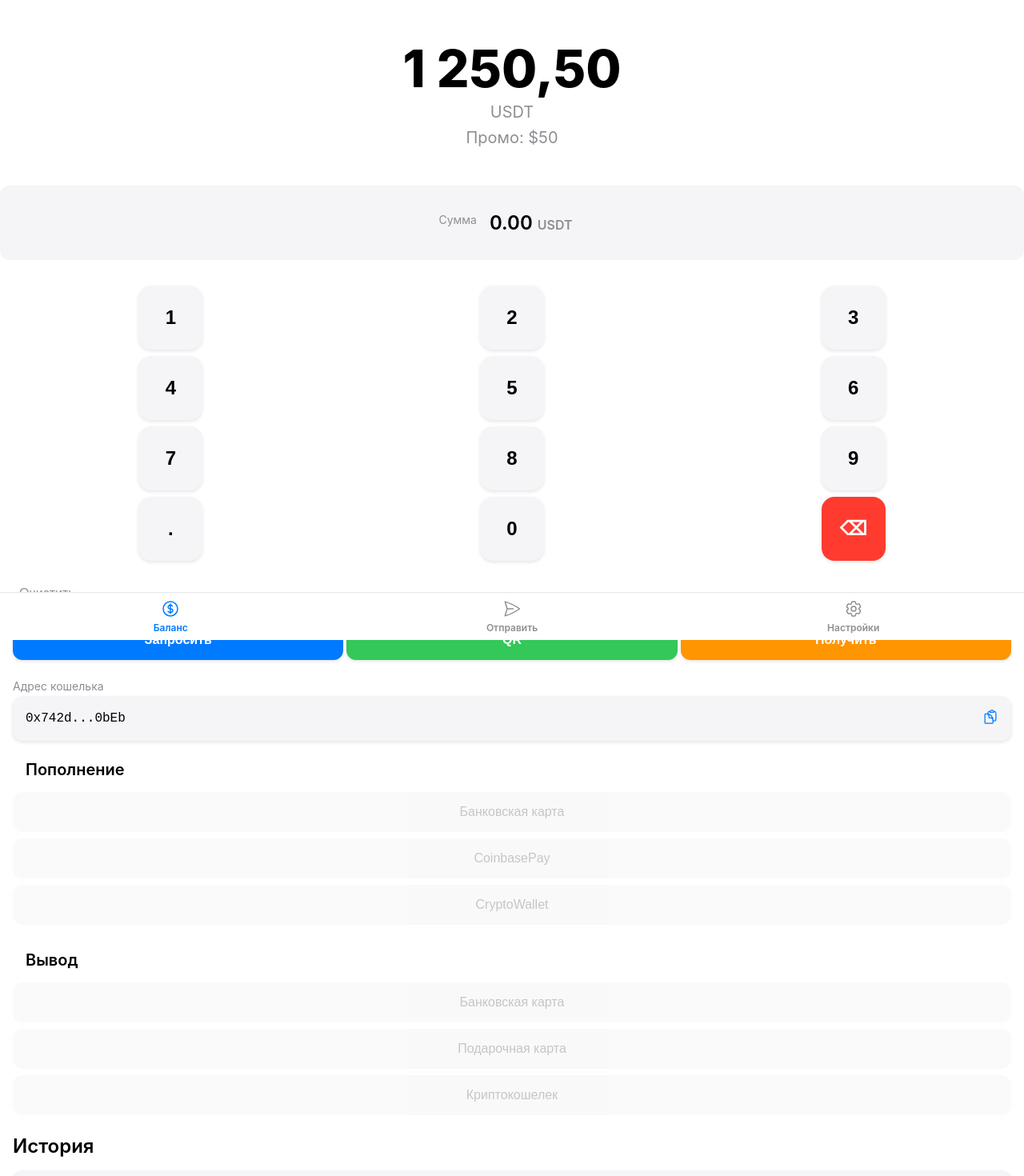
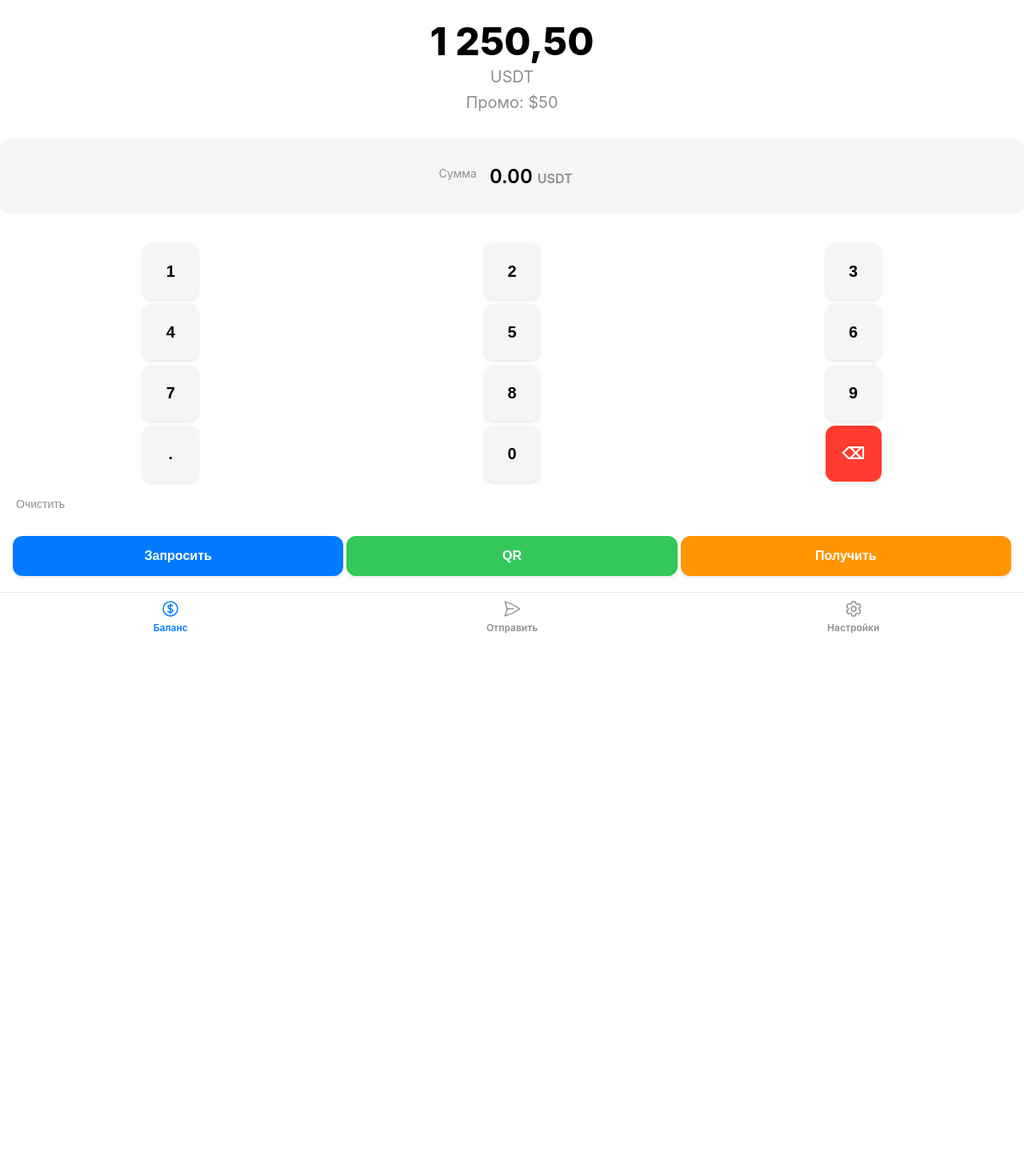
Before and after one commit to m1omania/metka, a React (Vite) app: page / in a window 1280 px wide. Shown: the top 1470 px of the page at 80% size. After the commit the page ends 880 px from the top, so only its background shows below. Built offline with nearby package versions, Linux system fonts and the light colour scheme.

Commit message:
Optimize BalanceScreen to fit all elements on first screen

```diff
--- a/src/components/BalanceDisplay.css
+++ b/src/components/BalanceDisplay.css
@@ -2,13 +2,13 @@
   display: flex;
   flex-direction: column;
   align-items: center;
-  margin: 48px 0;
+  margin: 24px 0 16px;
 }
 
 .balance-text {
-  font-size: 64px;
+  font-size: 48px;
   font-weight: 800;
-  line-height: 76px;
+  line-height: 56px;
   color: #000000;
   margin-bottom: 4px;
 }
--- a/src/components/DigitalKeyboard.css
+++ b/src/components/DigitalKeyboard.css
@@ -1,20 +1,20 @@
 .digital-keyboard {
-  padding: 16px 0;
+  padding: 8px 0;
 }
 
 .keyboard-row {
   display: flex;
   justify-content: space-around;
-  margin-bottom: 8px;
+  margin-bottom: 6px;
 }
 
 .keyboard-key {
-  width: 80px;
-  height: 80px;
-  border-radius: 16px;
+  width: 70px;
+  height: 70px;
+  border-radius: 12px;
   background-color: #F5F5F7;
   border: none;
-  font-size: 24px;
+  font-size: 20px;
   font-weight: 600;
   color: #000000;
   cursor: pointer;
@@ -37,11 +37,11 @@
 }
 
 .clear-button {
-  margin-top: 16px;
-  padding: 8px 24px;
+  margin-top: 8px;
+  padding: 6px 20px;
   background: none;
   border: none;
-  font-size: 16px;
+  font-size: 14px;
   color: #8E8E93;
   cursor: pointer;
   align-self: center;
--- a/src/screens/BalanceScreen.css
+++ b/src/screens/BalanceScreen.css
@@ -1,12 +1,16 @@
 .balance-screen {
   min-height: 100vh;
   background-color: #ffffff;
-  overflow-y: auto;
+  display: flex;
+  flex-direction: column;
   padding-bottom: 80px;
 }
 
 .balance-screen-content {
-  padding-bottom: 48px;
+  flex: 1;
+  display: flex;
+  flex-direction: column;
+  justify-content: space-between;
 }
 
 .balance-screen.loading {
@@ -23,7 +27,7 @@
 
 .input-container {
   padding: 0 16px;
-  margin-bottom: 16px;
+  margin-bottom: 12px;
 }
 
 .input-label {
@@ -53,7 +57,7 @@
   display: flex;
   justify-content: space-around;
   padding: 0 16px;
-  margin-bottom: 24px;
+  margin-bottom: 0;
   gap: 4px;
 }
 
--- a/src/screens/BalanceScreen.tsx
+++ b/src/screens/BalanceScreen.tsx
@@ -1,9 +1,7 @@
 import React, { useState, useEffect } from 'react';
-import { Wallet, Transaction } from '../types';
+import { Wallet } from '../types';
 import { BalanceDisplay } from '../components/BalanceDisplay';
 import { DigitalKeyboard } from '../components/DigitalKeyboard';
-import { WalletAddress } from '../components/WalletAddress';
-import { TransactionHistory } from '../components/TransactionHistory';
 import { LinkShareModal } from '../components/LinkShareModal';
 import { WalletService } from '../services/walletService';
 import { generateRequestLink } from '../utils/linkGenerator';
@@ -11,7 +9,6 @@ import './BalanceScreen.css';
 
 export const BalanceScreen: React.FC = () => {
   const [wallet, setWallet] = useState<Wallet | null>(null);
-  const [transactions, setTransactions] = useState<Transaction[]>([]);
   const [amount, setAmount] = useState<string>('');
   const [showLinkModal, setShowLinkModal] = useState(false);
   const [linkUrl, setLinkUrl] = useState<string>('');
@@ -22,9 +19,7 @@ export const BalanceScreen: React.FC = () => {
 
   const loadData = async () => {
     const walletData = await WalletService.getWallet();
-    const transactionsData = await WalletService.getTransactions();
     setWallet(walletData);
-    setTransactions(transactionsData);
   };
 
   const handleKeyPress = (value: string) => {
@@ -104,35 +99,6 @@ export const BalanceScreen: React.FC = () => {
           </button>
         </div>
 
-        <WalletAddress address={wallet.address} />
-
-        <div className="deposit-section">
-          <div className="section-title">Пополнение</div>
-          <button className="deposit-button disabled" disabled>
-            Банковская карта
-          </button>
-          <button className="deposit-button disabled" disabled>
-            CoinbasePay
-          </button>
-          <button className="deposit-button disabled" disabled>
-            CryptoWallet
-          </button>
-        </div>
-
-        <div className="withdraw-section">
-          <div className="section-title">Вывод</div>
-          <button className="deposit-button disabled" disabled>
-            Банковская карта
-          </button>
-          <button className="deposit-button disabled" disabled>
-            Подарочная карта
-          </button>
-          <button className="deposit-button disabled" disabled>
-            Криптокошелек
-          </button>
-        </div>
-
-        <TransactionHistory transactions={transactions} />
       </div>
 
       <LinkShareModal
```
